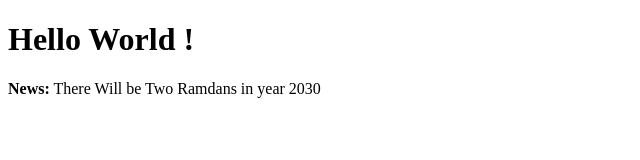
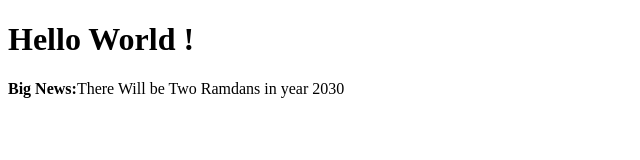
Before and after one commit to mh-saeed/Bootcamp2020, a plain HTML site: page Assignment_1/index.html in a window 1280 px wide. Shown: the full height of the page, 0-640 px from the left. Drawn offline with Linux system fonts and the light colour scheme.

Commit message:
Update index.html

```diff
--- a/Assignment_1/index.html
+++ b/Assignment_1/index.html
@@ -10,7 +10,7 @@
 
 <body>
     <h1>Hello World !</h1>
-    <p><strong>News:</strong> There Will be Two Ramdans in year 2030</p>
+    <p><strong>Big News:</strong>There Will be Two Ramdans in year 2030</p>
 </body>
 
 </html>
```
